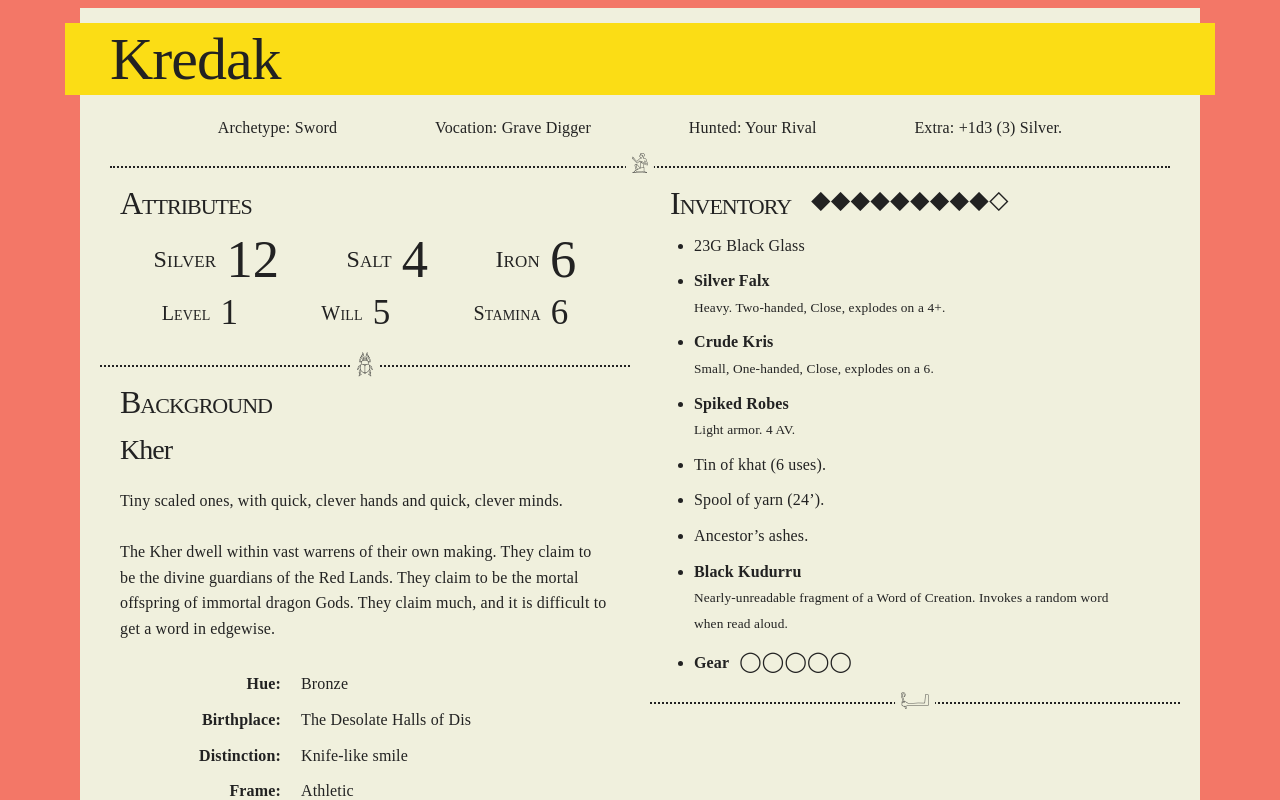
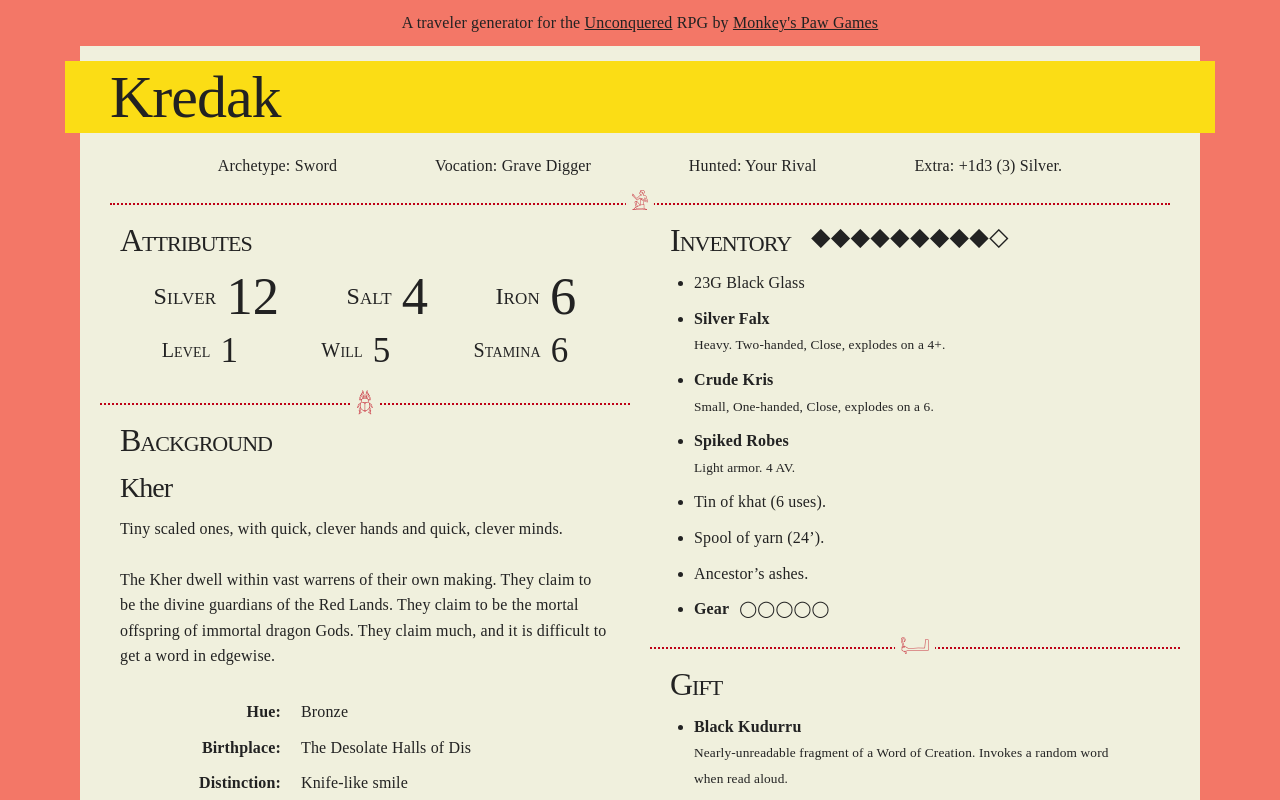
Before and after one commit to robfletcher/million-million-travelers, a Svelte app: page / in a window 1280 px wide. Shown: the top 800 px of the page. Built offline with nearby package versions, Linux system fonts and the light colour scheme; a web font is replaced by a local one.

Commit message:
header and footer

```diff
--- a/src/App.svelte
+++ b/src/App.svelte
@@ -1,6 +1,10 @@
 <script>
 	export let traveler;
 </script>
+
+<header class="meta">
+	<p>A traveler generator for the <a href="https://monkeys-paw-games.itch.io/unconquered-free-artless-edition">Unconquered</a> RPG by <a href="https://monkeyspawgames.com/">Monkey's Paw Games</a></p>
+</header>
 
 <main class="container">
 	<header>
@@ -75,8 +79,14 @@
 					{#each traveler.inventory.belongings as { description }, i }
 					<li>{description}</li>
 					{/each}
+					<li class="gear gear-{traveler.inventory.gearBubbles}"><strong>Gear</strong></li>
+				</ul>
+			</section>
+
+			<section id="gift">
+				<h2>Gift</h2>
+				<ul>
 					<li><strong>{traveler.inventory.gift.name}</strong><br><small>{@html traveler.inventory.gift.description}</small></li>
-					<li><strong>Gear</strong><span class="gear-bubbles">{#each [...Array(traveler.inventory.gearBubbles).keys()] as i}&bigcirc;{/each}</span></li>
 				</ul>
 			</section>
 
@@ -95,7 +105,30 @@
 
 </main>
 
+<footer class="meta"><p><em>Unconquered</em> is &copy; Monkey's Paw Games. This web-app is an independent production by <a href="https://twitter.com/_fletchr">Rob Fletcher</a> and is not affiliated with Monkey's Paw Games.</p></footer>
+
 <style>
+	.meta {
+		text-align: center;
+	}
+
+	.meta {
+		margin-top: 1rem;
+	}
+
+	.meta p {
+		margin-bottom: 1rem;
+	}
+
+	.meta a {
+		color: #222;
+		text-decoration: underline;
+	}
+
+	.meta a:hover, .meta a:active {
+		color: #be0116;
+	}
+
 	main {
 		background-color: rgba(240, 240, 221, 1);
 		padding-bottom: 3rem;
@@ -154,7 +187,7 @@
 
 	section {
 		position: relative;
-		border-bottom: 2px dotted #222;
+		border-bottom: 2px dotted #be0116;
 	}
 
 	@media (min-width: 769px) {
@@ -165,6 +198,7 @@
 
 	section::after {
 		content: '\1321D';
+		color: #be0116;
 		position: absolute;
 		left: 50%;
 		bottom: 0;
@@ -212,6 +246,10 @@
 		content: '\130A1';
 	}
 
+	#gift::after {
+		content: '\13144';
+	}
+
 	#words::after {
 		content: '\13080';
 	}
@@ -224,6 +262,10 @@
 	h2 {
 		font-size: 3.2rem;
 		margin: 1.5rem 0 1rem;
+	}
+
+	h3 {
+		margin-bottom: 1rem;
 	}
 
 	ul {
@@ -247,18 +289,6 @@
 
 	h2, figcaption {
 		font-variant: small-caps;
-	}
-
-	label {
-		display: inline;
-		cursor: pointer;
-		margin-left: 0.5rem;
-		margin-bottom: 0;
-		white-space: nowrap;
-	}
-
-	input {
-		margin-bottom: 0;
 	}
 
 	.stats {
@@ -321,6 +351,19 @@
 		font-size: 2rem;
 	}
 
+	.gear::after {
+		margin-left: 1rem;
+		vertical-align: top;
+	}
+
+	.gear-5::after {
+		content: '\0025EF\0025EF\0025EF\0025EF\0025EF';
+	}
+
+	.gear-6::after {
+		content: '\0025EF\0025EF\0025EF\0025EF\0025EF\0025EF';
+	}
+
 	.gear-bubbles {
 		margin-left: 1rem;
 		font-size: 2rem;
```
